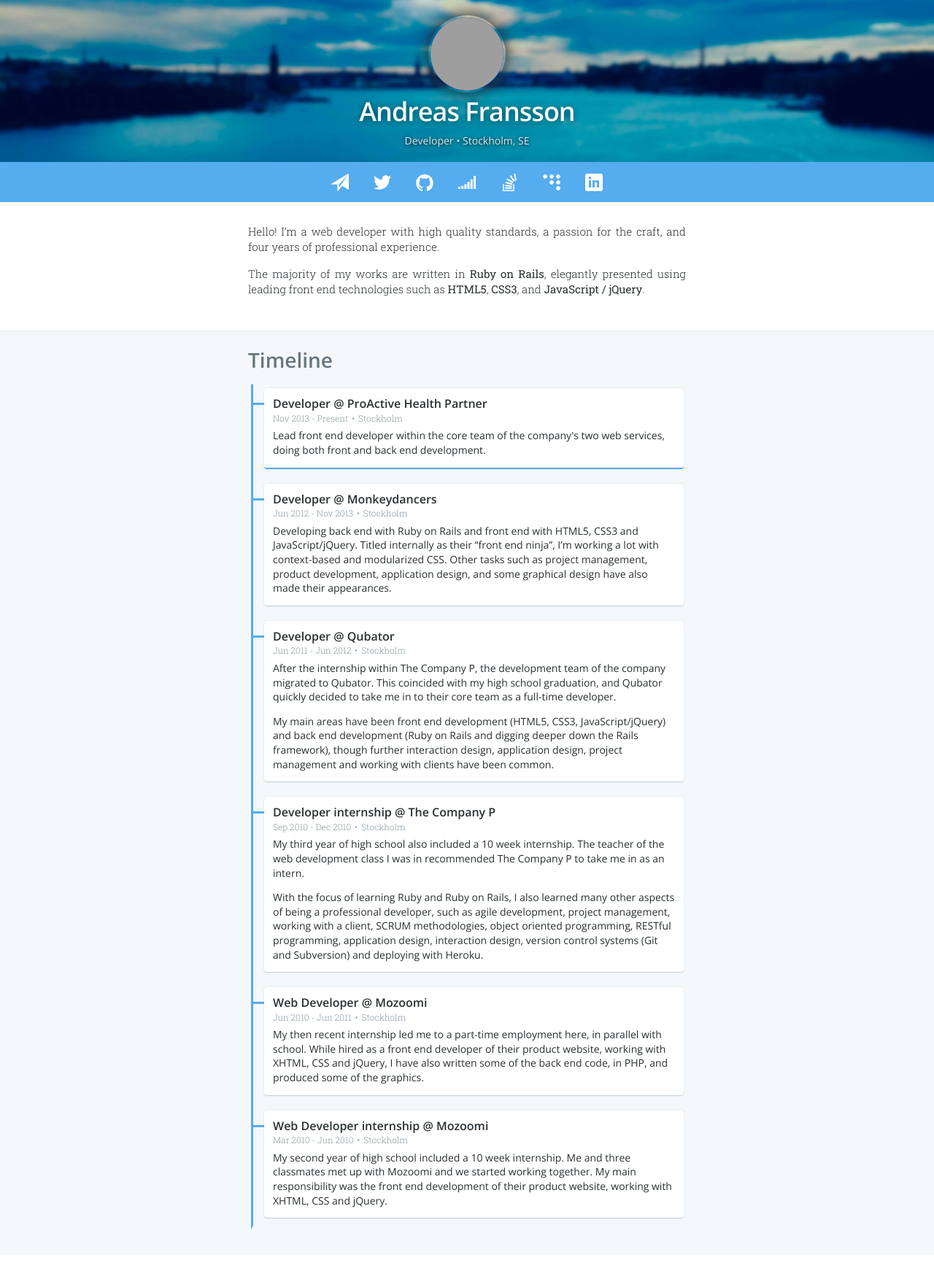
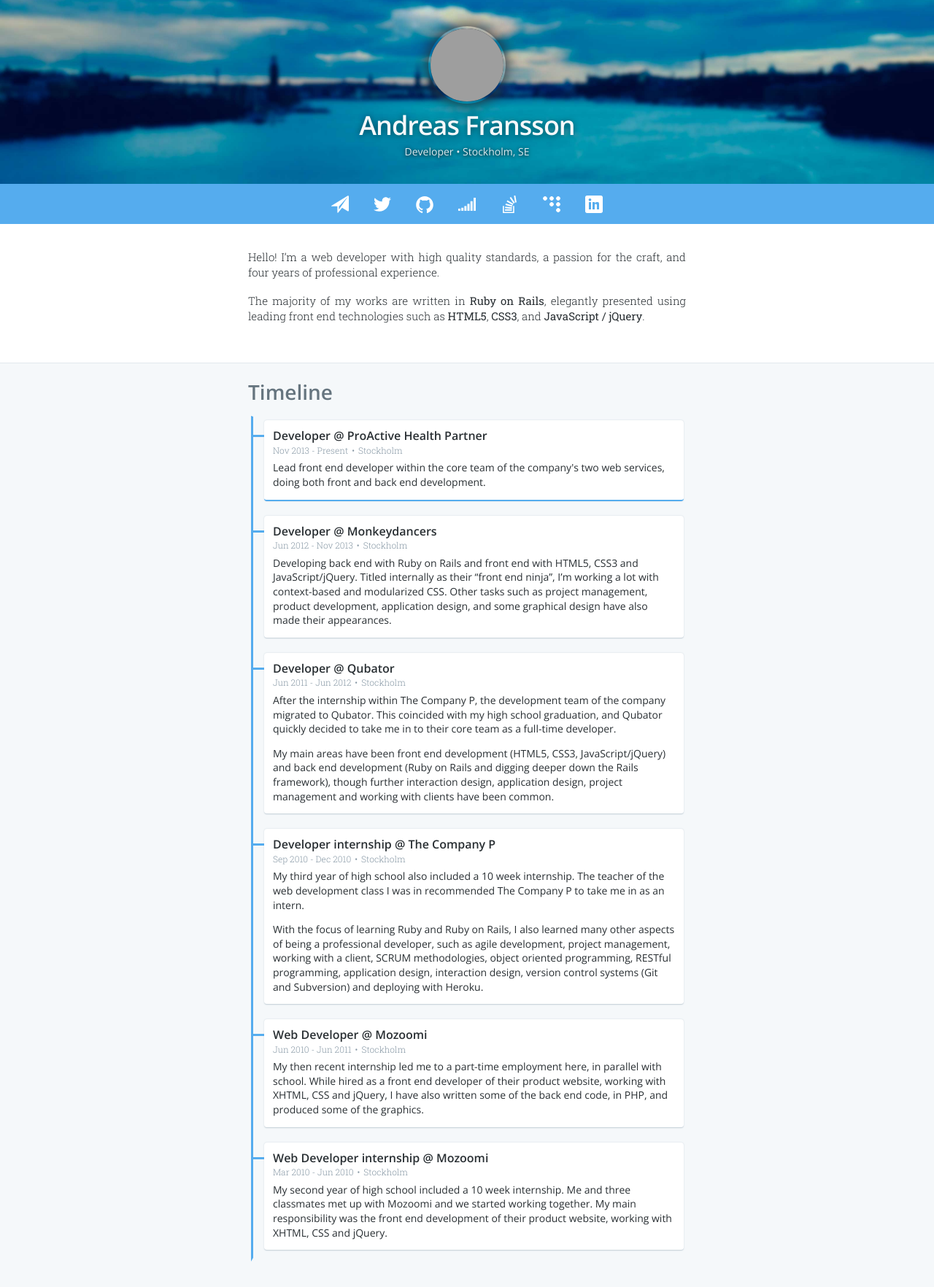
Before and after one commit to zykadelic/zykadelic.github.io, a Jekyll site: the page built from index.html, in a window 1280 px wide. Shown: the whole page at 73% size. Built offline with Jekyll 4.4.1, drawn with Linux system fonts in a browser that asks for light colours; before the commit the page ends 1720 px from its top, so only the background shows below that; grey boxes are pictures that could not be loaded.

Commit message:
bumps some paddings and margins

```diff
--- a/_layouts/default.html
+++ b/_layouts/default.html
@@ -16,7 +16,7 @@
 	<![endif]-->
 
 	<header class="headerSection">
-		<div class="contentWrapper">
+		<div class="contentWrapper contentWrapper--moreSpacing">
 			<div class="headerSection-avatar"></div>
 			<h1 class="headerSection-title">Andreas Fransson</h1>
 			<h2 class="headerSection-subtitle">Developer &bull; Stockholm, SE</h2>
--- a/_sass/_layout.scss
+++ b/_sass/_layout.scss
@@ -26,8 +26,8 @@ body {
 	padding-bottom: 0;
 }
 .contentWrapper--moreSpacing {
-	padding-top: 30px;
-	padding-bottom: 30px;
+	padding-top: 35px;
+	padding-bottom: 35px;
 }
 
 .headerSection {
@@ -44,6 +44,7 @@ body {
 	width: $size + px;
 	height: $size + px;
 	padding: 4px;
+	margin-bottom: 4px;
 	@include border-radius(100%);
 	background: $color-grayDarkest url('#{$imageUrl}?size=#{$size}') no-repeat center;
 	@include respond-to(retina) { background-image: url('#{$imageUrl}?size=#{$size * 2}'); }
@@ -61,7 +62,7 @@ body {
 	letter-spacing: -1px;
 }
 .headerSection-subtitle {
-	margin: 10px 0 0;
+	margin: 6px 0 0;
 	color: $color-grayLighter;
 	font-size: 14px;
 	font-weight: 300;
@@ -98,7 +99,7 @@ body {
 
 .markdownContent {
 	p {
-		margin: 0 0 16px;
+		margin: 0 0 18px;
 		font-family: $fontFamily-roboto;
 		font-size: 15px;
 		text-align: justify;
```
